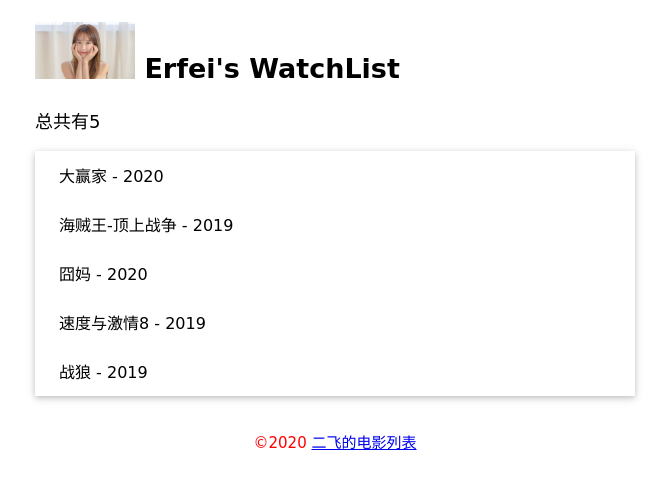
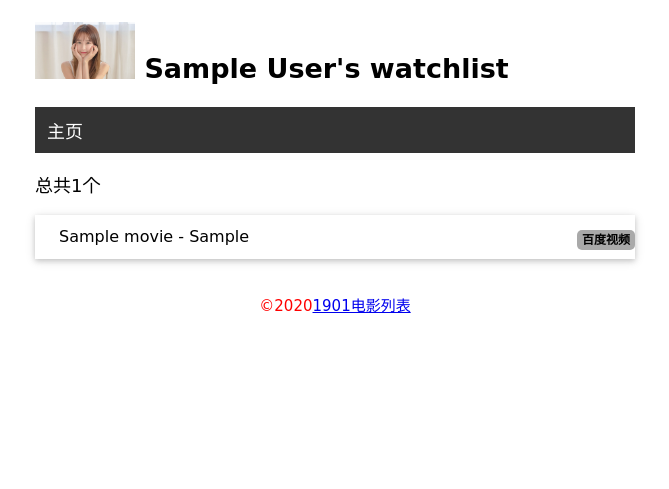
Before and after one commit to 1453675918/1901_Flask, a Flask app: page / in a window 1280 px wide. Shown: the top 489 px of the page, without its empty margins (305-974 px from the left). Run offline with Flask 2, Linux system fonts and the light colour scheme; tables that the repository leaves empty hold one stand-in row (values such as "Sample post").

Commit message:
模板继承，模板上下文处理函数

```diff
--- a/day1/watchlist/app.py
+++ b/day1/watchlist/app.py
@@ -32,20 +32,19 @@ class Movie(db.Model):
     year = db.Column(db.String(4))
 
 
+# 模板上下文处理函数
+@app.context_processor
+def common_user():
+    user = User.query.first()
+    return dict(user=user)
+
+
 # views
 @app.route('/')
 def index():
-
-    name = 'Erfei'
-    movies = [
-        {'title': '大赢家', 'year': '2020'},
-        {'title': '海贼王-顶上战争', 'year': '2019'},
-        {'title': '囧妈', 'year': '2020'},
-        {'title': '速度与激情8', 'year': '2019'},
-        {'title': '战狼', 'year': '2019'},
-    ]
-
-    return render_template('index.html', name=name, movies=movies)
+    user = User.query.first()
+    movies = Movie.query.all()
+    return render_template('index.html', user=user, movies=movies)
 
 
 # 自定义命令
@@ -58,6 +57,37 @@ def initdb(drop):
     click.echo('初始化数据库完成')
 
 
+# 初始化数据库
+@app.cli.command()
+def forge():
+    name = 'erfei'
+    movies = [
+        {'title': '大赢家', 'year': '2020'},
+        {'title': '海贼王-顶上战争', 'year': '2019'},
+        {'title': '囧妈', 'year': '2020'},
+        {'title': '速度与激情8', 'year': '2019'},
+        {'title': '战狼', 'year': '2019'},
+    ]
+    user = User(name=name)
+    db.session.add(user)
+    for m in movies:
+        movie = Movie(title=m['title'],year=m['year'])
+        db.session.add(movie)
+    db.session.commit()
+    click.echo('导入数据库')
+
+# 错误处理函数
+@app.errorhandler(404)
+def page_not_found(e):
+    user = User.query.first()
+    # 返回模板和状态码
+    return render_template('404.html',user=user)
+
+
+
+
+
+
 # # 动态路由
 # @app.route('/index/<name>')
 # def home(name):
--- a/day1/watchlist/static/css/style.css
+++ b/day1/watchlist/static/css/style.css
@@ -40,3 +40,38 @@ footer{
 .movie-list li:hover{
     background-color: turquoise;
 }
+
+nav ul{
+    list-style: none;
+    margin: 0;
+    padding: 0;
+    overflow: hidden;
+    background: #333333;
+
+}
+nav li{
+    float: left;
+}
+nav li a{
+    display: block;
+    color: white;
+    text-align: center;
+    padding: 10px 12px;
+    text-decoration: none;
+}
+nav li a:hover{
+    background: #111111;
+}
+.float-right{
+    float: right;
+    margin-top: -30px;
+}
+.baidu{
+    font-size: 12px;
+    font-weight: bold;
+    color: black;
+    text-decoration: none;
+    background: darkgray;
+    border-radius: 5px;
+    padding: 3px 5px;
+}
--- /dev/null
+++ b/day1/watchlist/templates/base.html
@@ -0,0 +1,34 @@
+<!DOCTYPE html>
+<html lang="en">
+
+<head>
+    {% block head%}
+    <meta charset="UTF-8">
+    <meta name="viewport" content="width=device-width, initial-scale=1.0">
+    <title>{{ user.name }}'s watchlist</title>
+    <link rel="stylesheet" href="{{url_for('static',filename='css/style.css')}}">
+    {% endblock %}
+</head>
+<body>
+    <h2>
+        <img src="{{url_for('static',filename='images/1.jpg')}}" alt="头像" class="aa">
+        {{ user.name }}'s watchlist
+    </h2>
+
+    <nav>
+        <ul>
+            <li>
+                <a href="{{url_for('index')}}">主页</a>
+            </li>
+        </ul>
+    </nav>
+    <!-- 过滤器 变量| -->
+    <!-- 公共部分 -->
+
+    {% block content %}{% endblock %}
+
+    <footer>
+        <small>&copy;2020<a href="#">1901电影列表</a></small>
+    </footer>
+</body>
+</html>
--- a/day1/watchlist/templates/index.html
+++ b/day1/watchlist/templates/index.html
@@ -1,25 +1,35 @@
-<!DOCTYPE html>
+<!-- <!DOCTYPE html>
 <html lang="en">
 <head>
     <meta charset="UTF-8">
     <meta name="viewport" content="width=device-width, initial-scale=1.0">
-    <meta http-equiv="X-UA-Compatible" content="ie=edge">
-    <title>Erfei's WatchList</title>
-    <link rel="stylesheet" href="{{ url_for('static',filename='css/style.css') }}">
+    <title>{{ user.name }}'s watchlist</title>
+    <link rel="stylesheet" href="{{url_for('static',filename='css/index.css')}}">
 </head>
 <body>
     <h2>
-        <img src="{{ url_for('static',filename='images/1.jpg') }}" alt="图片" class="aa">
-        {{name}}'s WatchList
-    </h2>
-    <p>总共有{{movies|length}}</p>
+        <img src="{{url_for('static',filename='images/1.jpg')}}" alt="头像" class="avatar">
+        {{ user.name }}'s watchlist</h2> -->
+
+
+    <!-- 过滤器 变量| -->
+
+    {% extends 'base.html'%}
+    {% block content %}
+    <p>总共{{movies|length}}个</p>
     <ul class="movie-list">
-        {% for movie in movies %}
-        <li>{{movie.title}} - {{movie.year}}</li>
+        {% for movies in movies %}
+        <li>{{movies.title}} - {{movies.year}}</li>
+        <span class="float-right">
+            <a  class='baidu'href="http://v.baidu.com/v?word={{ movies.title }}&ct=301989888&rn=67&pn=0&db=0&s=0&fbl=800&ie=utf-8" target="_blank" title="在百度视频中查找">百度视频</a>
+
+        </span>
         {% endfor %}
     </ul>
-    <footer>
-        <small>&copy;2020 <a href="#">二飞的电影列表</a></small>
-    </footer>
+    {% endblock %}
+
+    <!-- <footer>
+        <small>&copy;2020<a href="#">1901电影列表</a></small>
+    </footer> -->
 </body>
 </html>
```
Also changed, not shown: day1/watchlist/templates/404.html (added, +27 -0 lines).
